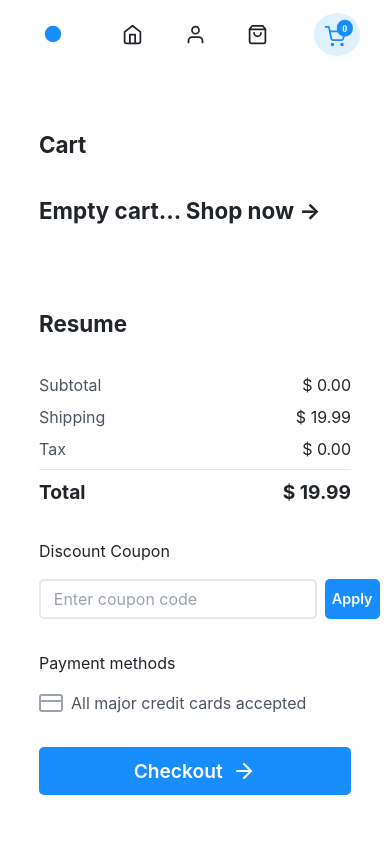
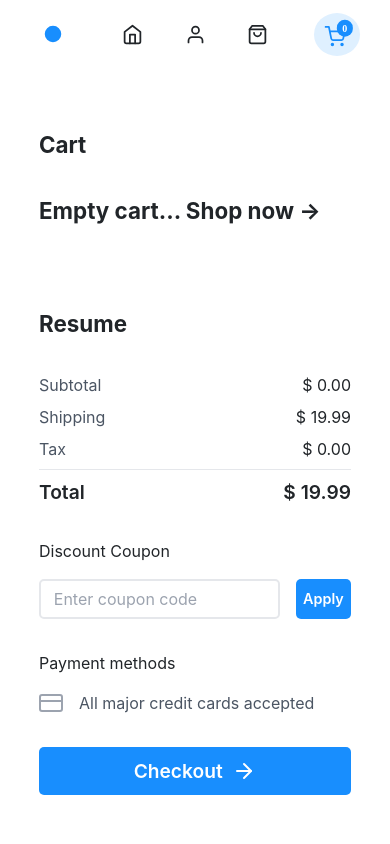
Before and after one commit to thomasmfx/bitshop, a React (Vite) app: page /cart in a window 390 px wide. Shown: the top 844 px of the page. Built offline with nearby package versions, Linux system fonts and the light colour scheme.

Commit message:
🌟 feat: add responsiveness to CartResume

```diff
--- a/src/components/CartResume/CartResume.jsx
+++ b/src/components/CartResume/CartResume.jsx
@@ -1,10 +1,11 @@
 import { CreditCard, ArrowRight } from 'react-feather'
+import PropTypes from 'prop-types'
 import Button from '../Button/Button'
 import * as S from './CartResume.styles'
 
-function CartResume({subtotal, shipping, tax, total}) {
+function CartResume({ subtotal, shipping, tax, total }) {
   return (
-  <S.Column>
+    <S.CartResumeContainer>
       <S.PriceBreakdown>
         <S.PriceWrapper>
           <S.TextLight>Subtotal</S.TextLight>
@@ -24,24 +25,33 @@ function CartResume({subtotal, shipping, tax, total}) {
           <S.Price>{total.toFixed(2)}</S.Price>
         </S.TotalPrice>
       </S.PriceBreakdown>
+      <S.SectionBlock>
+        <S.Text>Discount Coupon</S.Text>
         <S.DiscountCouponWrapper>
-      <S.Text>Discount Coupon</S.Text>
           <S.CouponInput placeholder="Enter coupon code" />
-      <Button>Apply</Button>
+          <S.ApplyCouponButton>Apply</S.ApplyCouponButton>
         </S.DiscountCouponWrapper>
-    <S.PaymentMethodsWrapper>
+      </S.SectionBlock>
+      <S.SectionBlock>
         <S.Text>Payment methods</S.Text>
-      <S.WrapperFlexRow>
+        <S.PaymentMethods>
           <CreditCard size={24} color="#9CA3AF" />
           <S.TextLight>All major credit cards accepted</S.TextLight>
-      </S.WrapperFlexRow>
-    </S.PaymentMethodsWrapper>
+        </S.PaymentMethods>
+      </S.SectionBlock>
       <Button size={'l'}>
         <S.Text>Checkout</S.Text>
         <ArrowRight />
       </Button>
-  </S.Column>
+    </S.CartResumeContainer>
   )
 }
 
+CartResume.propTypes = {
+  subtotal: PropTypes.number,
+  shipping: PropTypes.number,
+  tax: PropTypes.number,
+  total: PropTypes.number,
+}
+
 export default CartResume
--- a/src/components/CartResume/CartResume.styles.js
+++ b/src/components/CartResume/CartResume.styles.js
@@ -1,10 +1,13 @@
-import styled from "styled-components"
+import styled from 'styled-components'
+import Button from '../Button/Button'
 
-export const Column = styled.div`
+export const CartResumeContainer = styled.div`
   display: flex;
   flex-direction: column;
   gap: 2em;
 `
+
+export const Column = styled(CartResumeContainer)``
 
 export const PriceBreakdown = styled.div`
   display: flex;
@@ -31,7 +34,7 @@ export const TextLight = styled(Text)`
 
 export const TotalPrice = styled(PriceWrapper)`
   font-size: 1.2rem;
-  font-weight: bold;
+  font-weight: 600;
 `
 
 export const Divider = styled.div`
@@ -40,15 +43,17 @@ export const Divider = styled.div`
   background-color: #e5e7eb;
 `
 
+export const SectionBlock = styled.div`
+  display: flex;
+  flex-direction: column;
+  gap: 1em;
+`
+
 export const DiscountCouponWrapper = styled.div`
   display: grid;
   grid-template-columns: 1fr min-content;
-  grid-template-rows: 1fr 1fr;
-  column-gap: 0.5em;
-
-  & > :first-child {
-    grid-column: 1 / -1;
-  }
+  gap: 1em;
+  width: 100%;
 `
 
 export const CouponInput = styled.input`
@@ -60,9 +65,25 @@ export const CouponInput = styled.input`
   &::placeholder {
     color: #9ca3af;
   }
+
+  @media (max-width: ${({ theme }) => theme.device.mobileM}) {
+    &::placeholder {
+      color: white;
+    }
+  }
+
+  @media (max-width: 530px) {
+    min-width: 0;
+  }
 `
 
-export const PaymentMethodsWrapper = styled(DiscountCouponWrapper)`
+export const ApplyCouponButton = styled(Button)`
+  max-width: min-content;
+`
+
+export const PaymentMethods = styled.div`
+  display: flex;
+  align-items: center;
   gap: 1em;
 `
 
```
Lines whose indentation alone changed are shown as unchanged.
